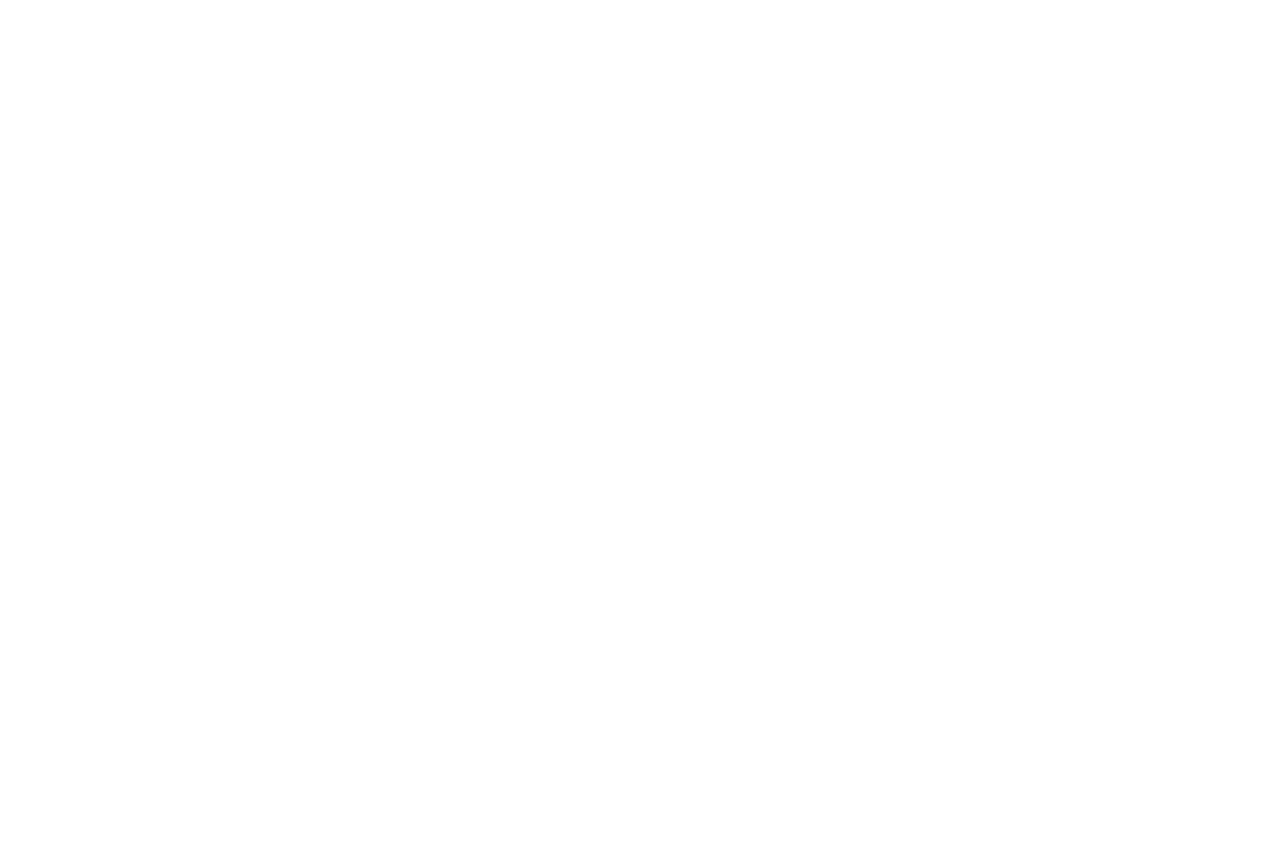
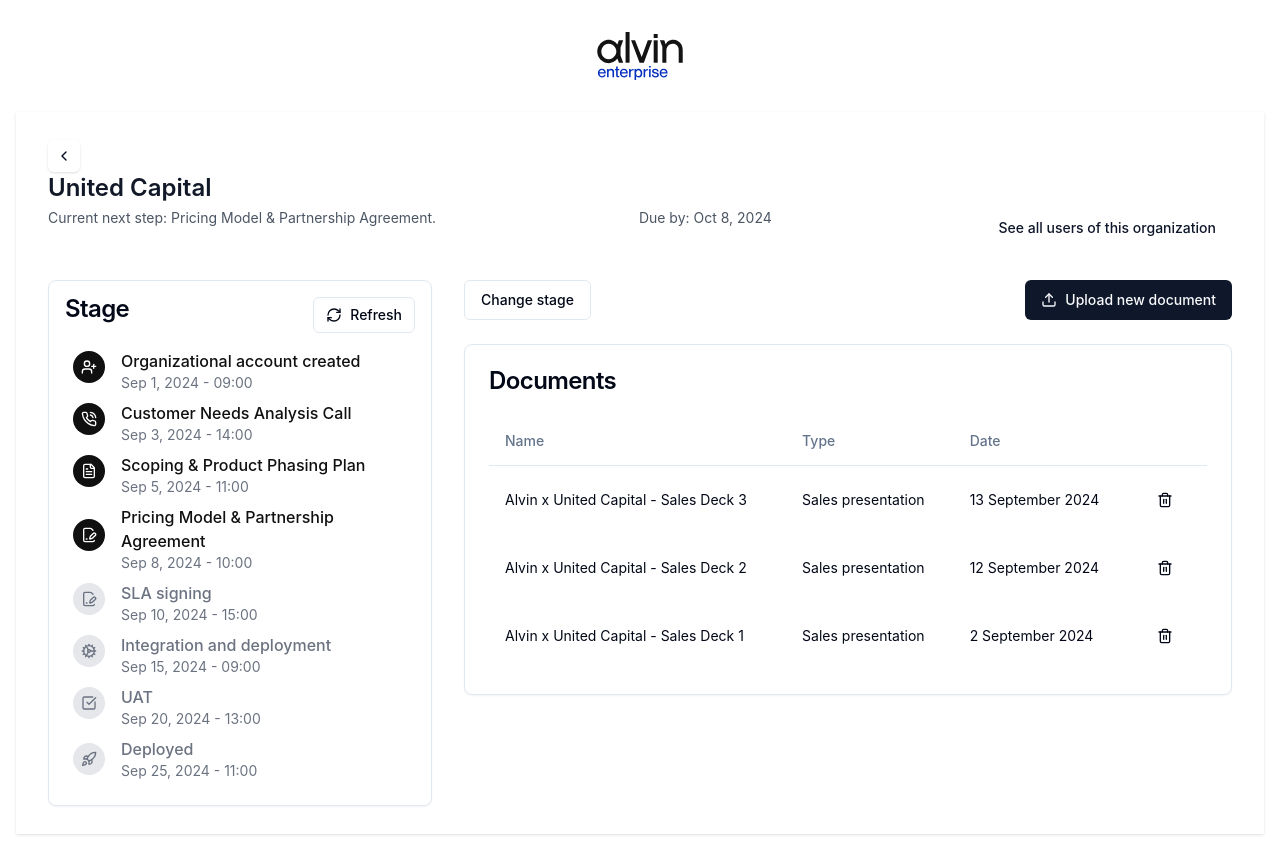
Before and after one commit to alvinapp/onboarding_document_ipload, a React (Create React App) app: page /organization-dashboard in a window 1280 px wide. Before the commit this address had no page. Before the commit the page ends 800 px from the top, so only its background shows below. Built offline with nearby package versions, Linux system fonts and the light colour scheme.

Commit message:
chore: Update LoginDetails and ResetPassword pages to improve UI consistency and readability

```diff
--- a/src/App.tsx
+++ b/src/App.tsx
@@ -5,6 +5,7 @@ import DocUpload from "./pages/DocUpload";
 import LoginDetails from "./pages/LoginDetails";
 import ResetPassword from "./pages/ResetPassword";
 import OrganizationTable from "./pages/OrganizationsTable";
+import OrganizationDashboard from "./pages/OrganizationDashboard";
 import { ToastProvider } from './components/ToastProvider';
 import { QueryClient, QueryClientProvider } from "react-query";
 import ErrorBoundary from './components/ErrorBoundary';
@@ -23,6 +24,7 @@ const App: React.FC = () => {
             <Route path="/doc-upload" element={<DocUpload />} />
             <Route path="/reset-password" element={<ResetPassword />} />
             <Route path="/organizations" element={<OrganizationTable />} />
+            <Route path="/organization-dashboard" element={<OrganizationDashboard />} />
           </Routes>
         </Router>
       </ToastProvider>
--- /dev/null
+++ b/src/components/OrganizationOnboardingTimeline.tsx
@@ -0,0 +1,75 @@
+import React from 'react'
+import { motion } from 'framer-motion'
+import { Card, CardContent, CardHeader, CardTitle } from "../components/Card"
+import { Button } from "../components/Button"
+import { RefreshCw, UserPlus, PhoneCall, FileText, FileSignature, Cog, CheckSquare, Rocket } from 'lucide-react'
+
+const stages = [
+  { name: "Organizational account created", icon: UserPlus, date: "Sep 1, 2024", time: "09:00" },
+  { name: "Customer Needs Analysis Call", icon: PhoneCall, date: "Sep 3, 2024", time: "14:00" },
+  { name: "Scoping & Product Phasing Plan", icon: FileText, date: "Sep 5, 2024", time: "11:00" },
+  { name: "Pricing Model & Partnership Agreement", icon: FileSignature, date: "Sep 8, 2024", time: "10:00" },
+  { name: "SLA signing", icon: FileSignature, date: "Sep 10, 2024", time: "15:00" },
+  { name: "Integration and deployment", icon: Cog, date: "Sep 15, 2024", time: "09:00" },
+  { name: "UAT", icon: CheckSquare, date: "Sep 20, 2024", time: "13:00" },
+  { name: "Deployed", icon: Rocket, date: "Sep 25, 2024", time: "11:00" },
+]
+
+const Timeline: React.FC<{ currentStage: number }> = ({ currentStage }) => {
+  return (
+    <Card className="w-full">
+      <div className="flex flex-row items-start justify-between space-y-0 p-4">
+        <CardTitle className="text-m font-medium">Stage</CardTitle>
+        <Button variant="outline" size="sm">
+          <RefreshCw className="h-4 w-4 mr-2" />
+          Refresh
+        </Button>
+      </div>
+      <CardContent>
+        <div className="space-y-2">
+          {stages.map((stage, index) => (
+            <div key={index} className="flex items-center">
+              <div className="flex flex-col items-center mr-4">
+                <motion.div
+                  initial={{ scale: 0 }}
+                  animate={{ scale: 1 }}
+                  transition={{ delay: index * 0.1 }}
+                  className={`rounded-full p-2 ${
+                    index <= currentStage ? 'bg-[#101010] text-white' : 'bg-gray-200 text-gray-500'
+                  }`}
+                >
+                  <stage.icon className="h-4 w-4" />
+                </motion.div>
+                {index < stages.length - 1 && (
+                  <motion.div
+                    initial={{ height: 0 }}
+                    animate={{ height: '100%' }}
+                    transition={{ delay: index * 0.1, duration: 0.5 }}
+                    className={`w-0.5 h-full mt-2 ${
+                      index < currentStage ? 'bg-[#101010]' : 'bg-gray-200'
+                    }`}
+                  />
+                )}
+              </div>
+              <motion.div
+                initial={{ opacity: 0, x: -20 }}
+                animate={{ opacity: 1, x: 0 }}
+                transition={{ delay: index * 0.1 }}
+                className="flex-1"
+              >
+                <p className={`font-medium ${
+                  index <= currentStage ? 'text-[#101010]' : 'text-gray-500'
+                }`}>
+                  {stage.name}
+                </p>
+                <p className="text-sm text-gray-500">{stage.date} - {stage.time}</p>
+              </motion.div>
+            </div>
+          ))}
+        </div>
+      </CardContent>
+    </Card>
+  )
+}
+
+export default Timeline
--- a/src/components/OrganizationTableComponent.tsx
+++ b/src/components/OrganizationTableComponent.tsx
@@ -11,7 +11,7 @@ import {
   TableHeader,
   TableRow,
 } from './Table';
-import { MoreHorizontal, Filter, ArrowLeft } from 'lucide-react';
+import { MoreHorizontal, Filter, ArrowLeft, ChevronLeft } from 'lucide-react';
 import { useQuery } from 'react-query';
 import axios from 'axios';
 import CustomLoader from './CustomLoader';
@@ -62,13 +62,11 @@ export default function CustomTable() {
       <CustomLoader isLoading={isFetching} />
       <div className="flex justify-between items-center mb-6">
         <div>
-          <Button
-            onClick={() => navigate('/')}
-            variant="outline"
-            className="w-full"
-          >
-            <ArrowLeft className="mr-2 h-4 w-4" /> Back
-          </Button>
+        <div className='flex items-center shadow p-2 rounded-md bg-white w-8 cursor-pointer hover:bg-accent mb-1' onClick={
+            () => navigate("/")
+          }>
+              <ChevronLeft className="h-4 w-4" />
+          </div>
           <p className="text-sm text-gray-500">
             {data.total} organizations
           </p>
@@ -99,7 +97,7 @@ export default function CustomTable() {
           {organizationData
             .sort((a: any, b: any) => a.organization.localeCompare(b.organization))
             .map((org: any, index: any) => (
-              <TableRow key={index} className='cursor-pointer'>
+              <TableRow key={index} className='cursor-pointer' onClick={()=>{navigate('/organization-dashboard')}}>
                 <TableCell className="font-medium">
                   {org.organization}
                 </TableCell>
--- a/src/pages/LoginDetails.tsx
+++ b/src/pages/LoginDetails.tsx
@@ -187,8 +187,8 @@ const UserActivityTable: React.FC = () => {
               </Card>
             ) : (
               <Card>
-                <CardContent className="text-center py-8">
-                  <p className="text-lg text-gray-600">No user activity found for this organization.</p>
+                <CardContent className="flex flex-col text-center py-8">
+                  <div className="text-lg text-gray-600">No user activity found for this organization.</div>
                 </CardContent>
               </Card>
             )}
--- /dev/null
+++ b/src/pages/OrganizationDashboard.tsx
@@ -0,0 +1,98 @@
+import React from 'react'
+import { useNavigate } from 'react-router-dom'
+import { Button } from "../components/Button"
+import { Card, CardContent, CardHeader, CardTitle } from "../components/Card"
+import { Table, TableBody, TableCell, TableHead, TableHeader, TableRow } from "../components/Table"
+import { ChevronLeft, Upload, MoreVertical, LucideTrash2 } from 'lucide-react'
+import Timeline from '../components/OrganizationOnboardingTimeline'
+import logoSvg from '../assets/alvinlogo1.svg'
+import { motion } from 'framer-motion'
+
+const documents = [
+  { name: "Alvin x United Capital - Sales Deck 3", type: "Sales presentation", date: "13 September 2024" },
+  { name: "Alvin x United Capital - Sales Deck 2", type: "Sales presentation", date: "12 September 2024" },
+  { name: "Alvin x United Capital - Sales Deck 1", type: "Sales presentation", date: "2 September 2024" },
+]
+
+export default function OrganizationDashboard() {
+  const navigate = useNavigate()
+  const currentStage = 3 // This would be dynamically set based on the current stage
+
+  return (
+    <div className="container mx-auto px-4 py-8">
+      <div className="flex justify-center mb-8">
+        <img src={logoSvg} alt="Alvin Logo" className="h-12" />
+      </div>
+      <main className="max-w-7xl mx-auto py-6 sm:px-6 lg:px-8 shadow">
+        <div className="px-4 py-1 sm:px-0">
+          <div className='flex items-center shadow p-2 rounded-md bg-white w-8 cursor-pointer hover:bg-accent' onClick={
+            () => navigate(-1)
+          }>
+              <ChevronLeft className="h-4 w-4" />
+          </div>
+          <h2 className="text-2xl font-semibold text-gray-900">United Capital</h2>
+          <div className="mt-1 text-sm text-gray-600 flex flex-row justify-between">
+            <div>Current next step: Pricing Model & Partnership Agreement.</div>
+            <div> Due by: Oct 8, 2024</div>
+            <Button variant="link" className="ml-2 text-blue-600">
+              See all users of this organization
+            </Button>
+          </div>
+
+          <div className="mt-8 flex flex-col md:flex-row gap-8">
+            <div className="w-full md:w-1/3">
+              <Timeline currentStage={currentStage} />
+            </div>
+
+            <div className="w-full md:w-2/3 space-y-6">
+              <div className="flex justify-between">
+                <Button variant="outline">Change stage</Button>
+                <Button>
+                  <Upload className="h-4 w-4 mr-2" />
+                  Upload new document
+                </Button>
+              </div>
+
+              <Card>
+                <CardHeader>
+                  <CardTitle>Documents</CardTitle>
+                </CardHeader>
+                <CardContent>
+                  <Table>
+                    <TableHeader>
+                      <TableRow>
+                        <TableHead>Name</TableHead>
+                        <TableHead>Type</TableHead>
+                        <TableHead>Date</TableHead>
+                        <TableHead></TableHead>
+                      </TableRow>
+                    </TableHeader>
+                    <TableBody>
+                      {documents.map((doc, index) => (
+                        <motion.tr
+                          key={index}
+                          initial={{ scale: 0 }}
+                          animate={{ scale: 1 }}
+                          transition={{ delay: index * 0.1 }}
+                        >
+                          <TableCell>{doc.name}</TableCell>
+                          <TableCell>{doc.type}</TableCell>
+                          <TableCell>{doc.date}</TableCell>
+                          <TableCell>
+                            <Button variant="ghost" size="sm" className='hover:bg-red-200'>
+                              <LucideTrash2 className="h-4 w-4" />
+                            </Button>
+                          </TableCell>
+                        </motion.tr>
+                      ))}
+                    </TableBody>
+                  </Table>
+                </CardContent>
+              </Card>
+            </div>
+          </div>
+        </div>
+      </main>
+    </div>
+  )
+}
--- a/src/pages/ResetPassword.tsx
+++ b/src/pages/ResetPassword.tsx
@@ -202,12 +202,16 @@ const ResetPassword: React.FC = () => {
                       <SelectItem value="loading" disabled>
                         Loading users...
                       </SelectItem>
-                    ) : (
+                    ) : organizationUsers.length > 0 ? (
                       organizationUsers.map((user) => (
                         <SelectItem key={user.value} value={user.value}>
                           {user.label}
                         </SelectItem>
                       ))
+                    ) : (
+                      <SelectItem value="no-users" disabled>
+                        No users found
+                      </SelectItem>
                     )}
                   </SelectContent>
                 </Select>
```
